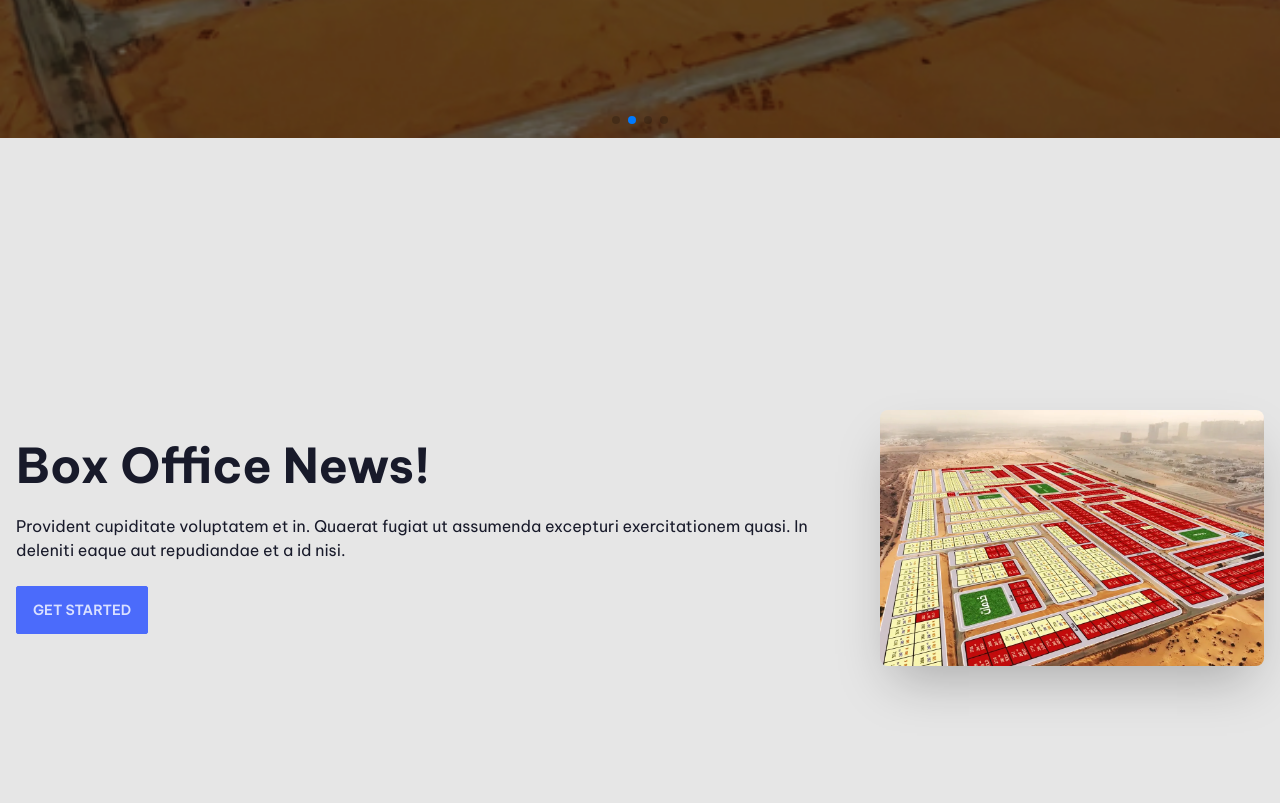
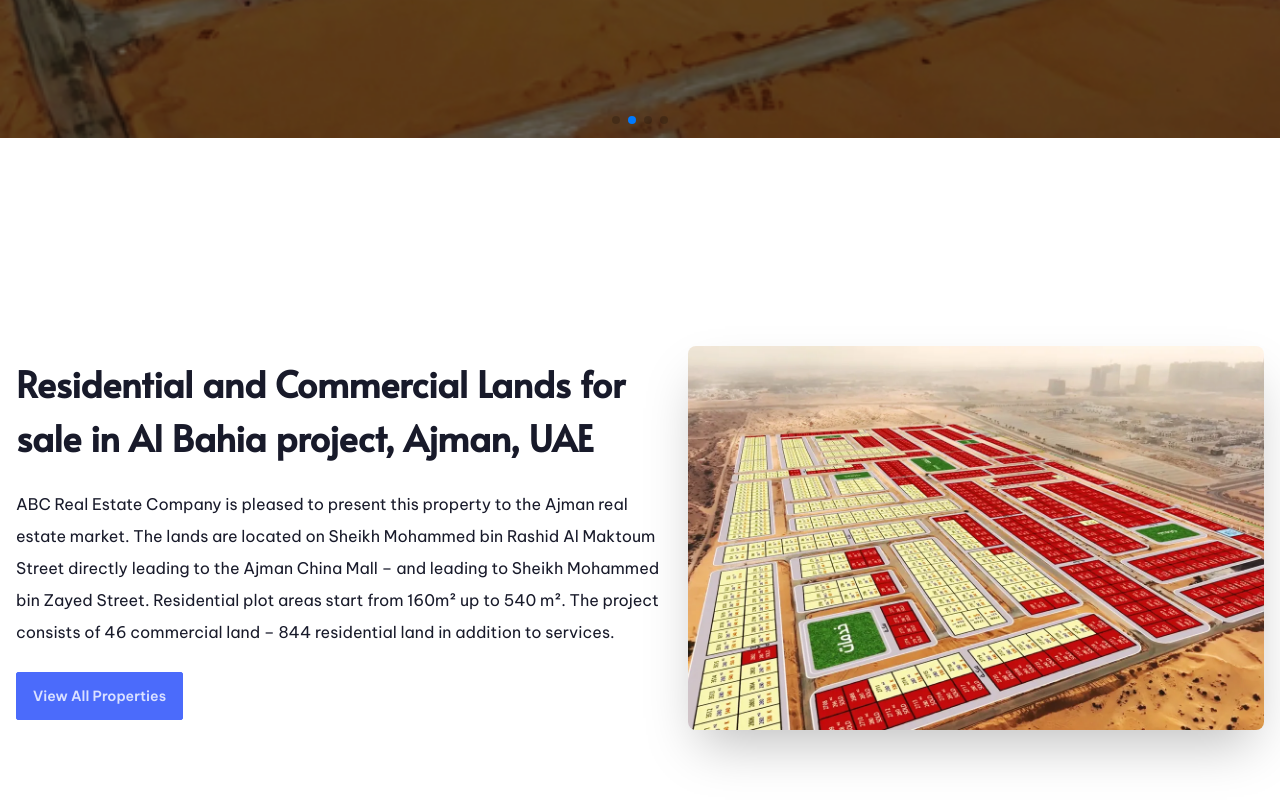
Before and after one commit to taseenjeem/abc-realestate, a React (Vite) app: page / in a window 1280 px wide. Shown: the part 739-1542 px from the top of the page. Built offline with nearby package versions, Linux system fonts and the light colour scheme; the HTML template or start-up script is replaced by a standard one.

Commit message:
introHero completed

```diff
--- a/index.html
+++ b/index.html
@@ -12,6 +12,13 @@
       href="https://fonts.googleapis.com/css2?family=Be+Vietnam+Pro:ital,wght@0,400;0,500;0,600;0,700;1,400;1,500;1,600;1,700&display=swap"
       rel="stylesheet"
     />
+
+    <link rel="preconnect" href="https://fonts.googleapis.com" />
+    <link rel="preconnect" href="https://fonts.gstatic.com" crossorigin />
+    <link
+      href="https://fonts.googleapis.com/css2?family=Alata&display=swap"
+      rel="stylesheet"
+    />
     <!-- Google fonts -->
 
     <title>Vite + React</title>
--- a/src/Resources/components/IntroHero.jsx
+++ b/src/Resources/components/IntroHero.jsx
@@ -2,17 +2,28 @@ import image from "../assets/images/10.webp";
 
 const IntroHero = () => {
   return (
-    <div className="hero min-h-screen bg-base-200">
+    <div className="hero min-h-screen">
       <div className="hero-content flex-col lg:flex-row-reverse">
-        <img src={image} className="max-w-sm rounded-lg shadow-2xl" />
+        <img src={image} className="md:max-w-xl rounded-lg shadow-2xl" />
         <div>
-          <h1 className="text-5xl font-bold">Box Office News!</h1>
-          <p className="py-6">
-            Provident cupiditate voluptatem et in. Quaerat fugiat ut assumenda
-            excepturi exercitationem quasi. In deleniti eaque aut repudiandae et
-            a id nisi.
+          <h1
+            className="md:text-4xl text-2xl mt-6 md:mt-0 font-bold md:leading-normal"
+            style={{ fontFamily: "Alata" }}
+          >
+            Residential and Commercial Lands for sale in Al Bahia project,
+            Ajman, UAE
+          </h1>
+          <p className="py-6 lg:leading-loose">
+            ABC Real Estate Company is pleased to present this property to the
+            Ajman real estate market. The lands are located on Sheikh Mohammed
+            bin Rashid Al Maktoum Street directly leading to the Ajman China
+            Mall – and leading to Sheikh Mohammed bin Zayed Street. Residential
+            plot areas start from 160m² up to 540 m². The project consists of 46
+            commercial land – 844 residential land in addition to services.
           </p>
-          <button className="btn btn-primary">Get Started</button>
+          <button className="btn btn-primary capitalize">
+            View All Properties
+          </button>
         </div>
       </div>
     </div>
--- a/src/Resources/pages/LandingPage.jsx
+++ b/src/Resources/pages/LandingPage.jsx
@@ -5,7 +5,7 @@ const LandingPage = () => {
   return (
     <section className="">
       <HeroCarousel />
-      <div>
+      <div className="mx-auto max-w-7xl">
         <IntroHero />
       </div>
     </section>
```
